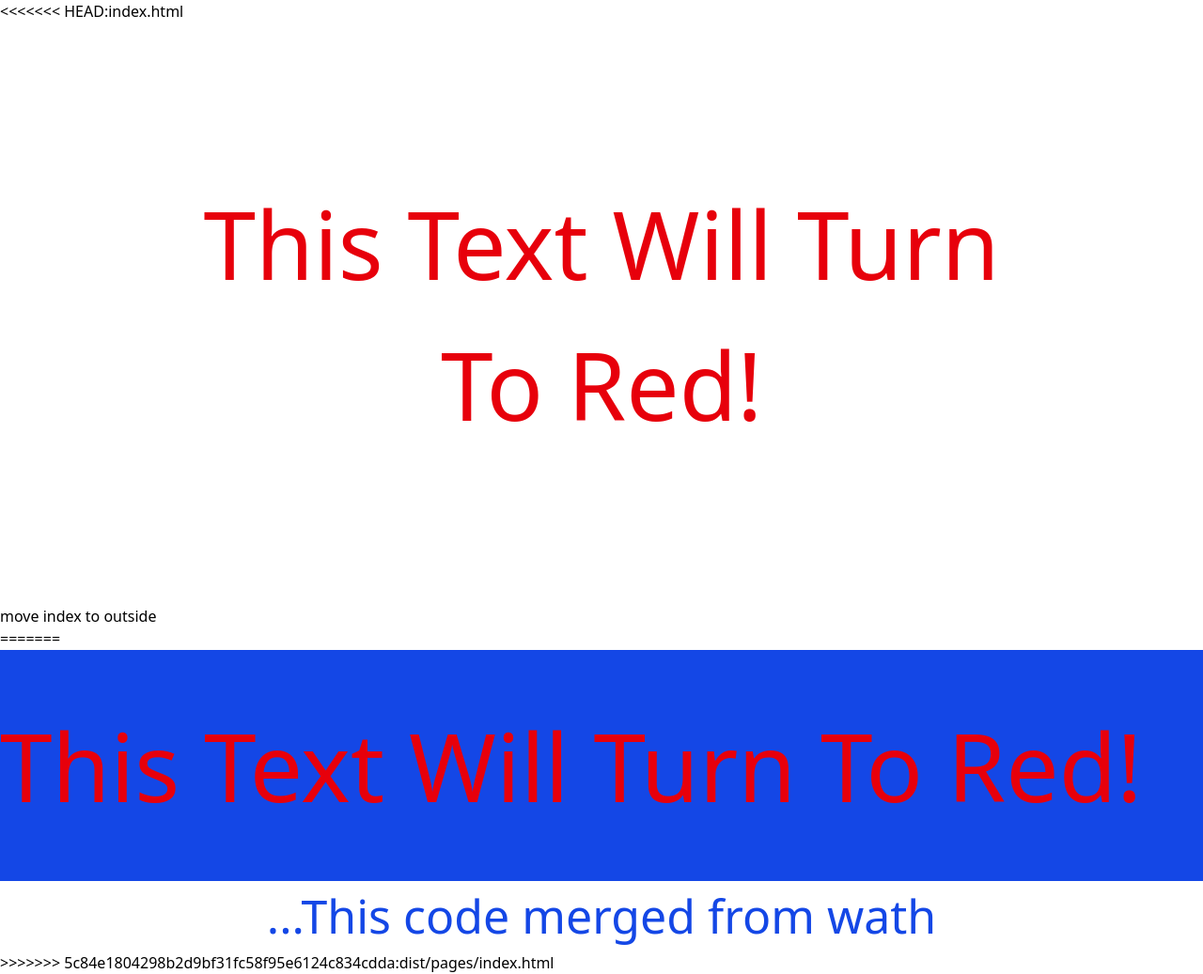
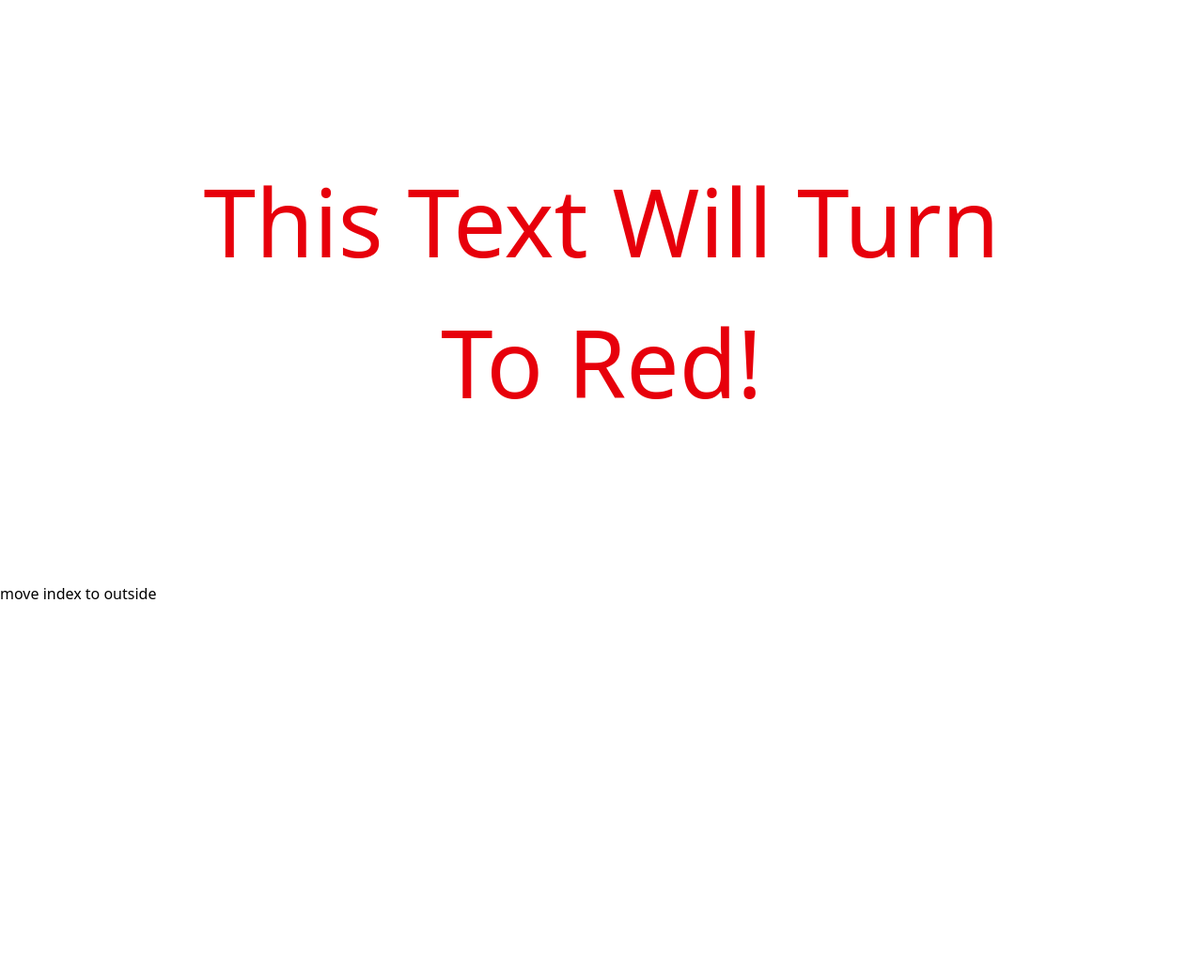
Before and after one commit to meypanhawath/web-final-project, a website: page index.html in a window 1280 px wide. Shown: the whole page at 94% size. After the commit the page ends 800 px from the top, so only its background shows below. Drawn offline with Linux system fonts and the light colour scheme.

Commit message:
update structure

```diff
--- a/index.html
+++ b/index.html
@@ -7,14 +7,8 @@
     <link rel="stylesheet" href="../../src/output.css">
     <title>Home</title>
 </head>
-<<<<<<< HEAD:index.html
 <body>
     <h1 class="text-red-600 text-center text-[100px] m-[10rem] capitalize">This text will turn to red!</h1>
     <p>move index to outside</p>
-=======
-<body class="m-0 p-0">
-    <h1 class="text-red-600 pt-[3rem] pb-[3rem] text-[100px] capitalize bg-blue-700">This text will turn to red!</h1>
-    <p class="text-center text-blue-700 text-[50px]">...This code merged from wath</p>
->>>>>>> 5c84e1804298b2d9bf31fc58f95e6124c834cdda:dist/pages/index.html
 </body>
 </html>
```
Also changed, not shown: package.json (+44 -4 lines), src/output.css, tailwind.config.js (added).
